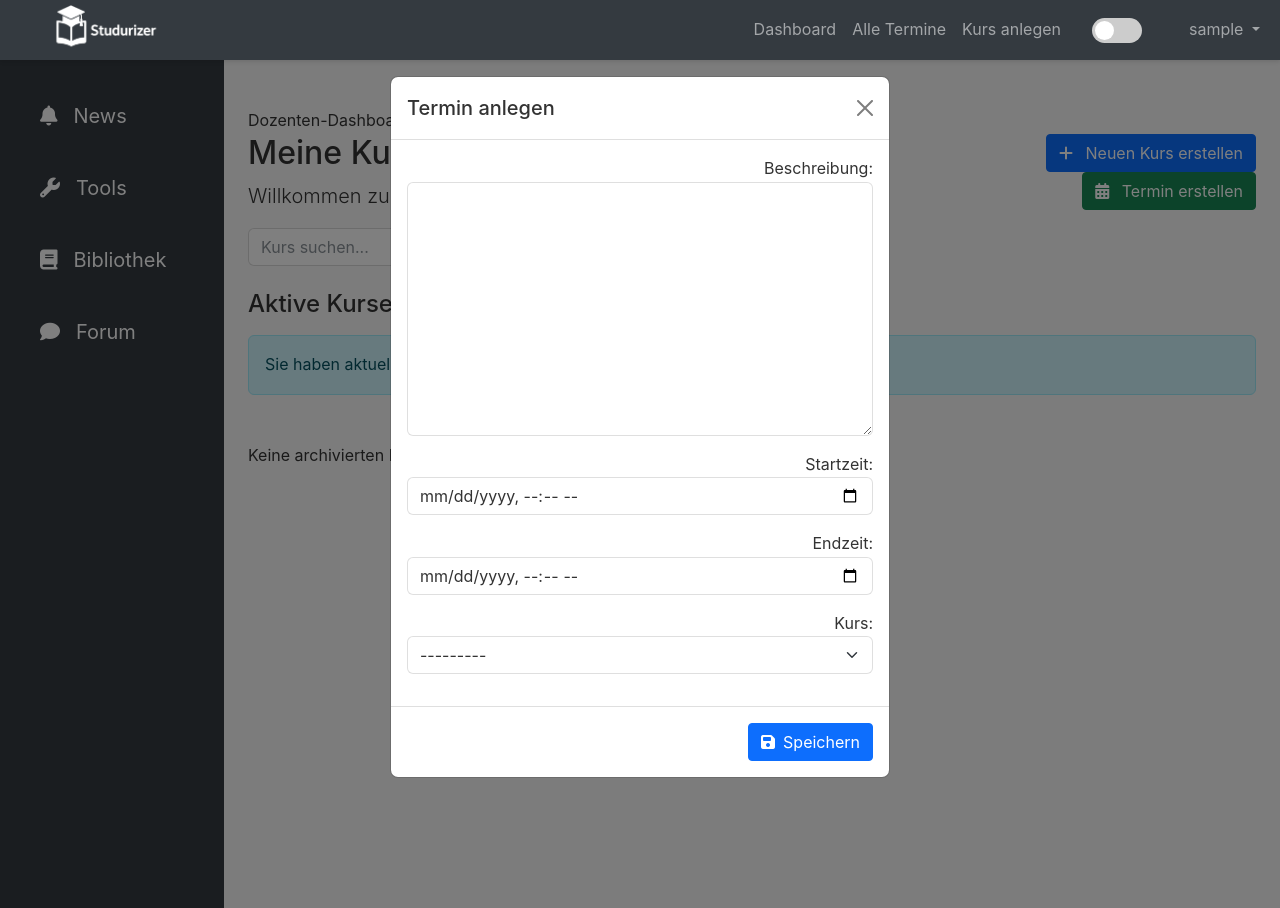
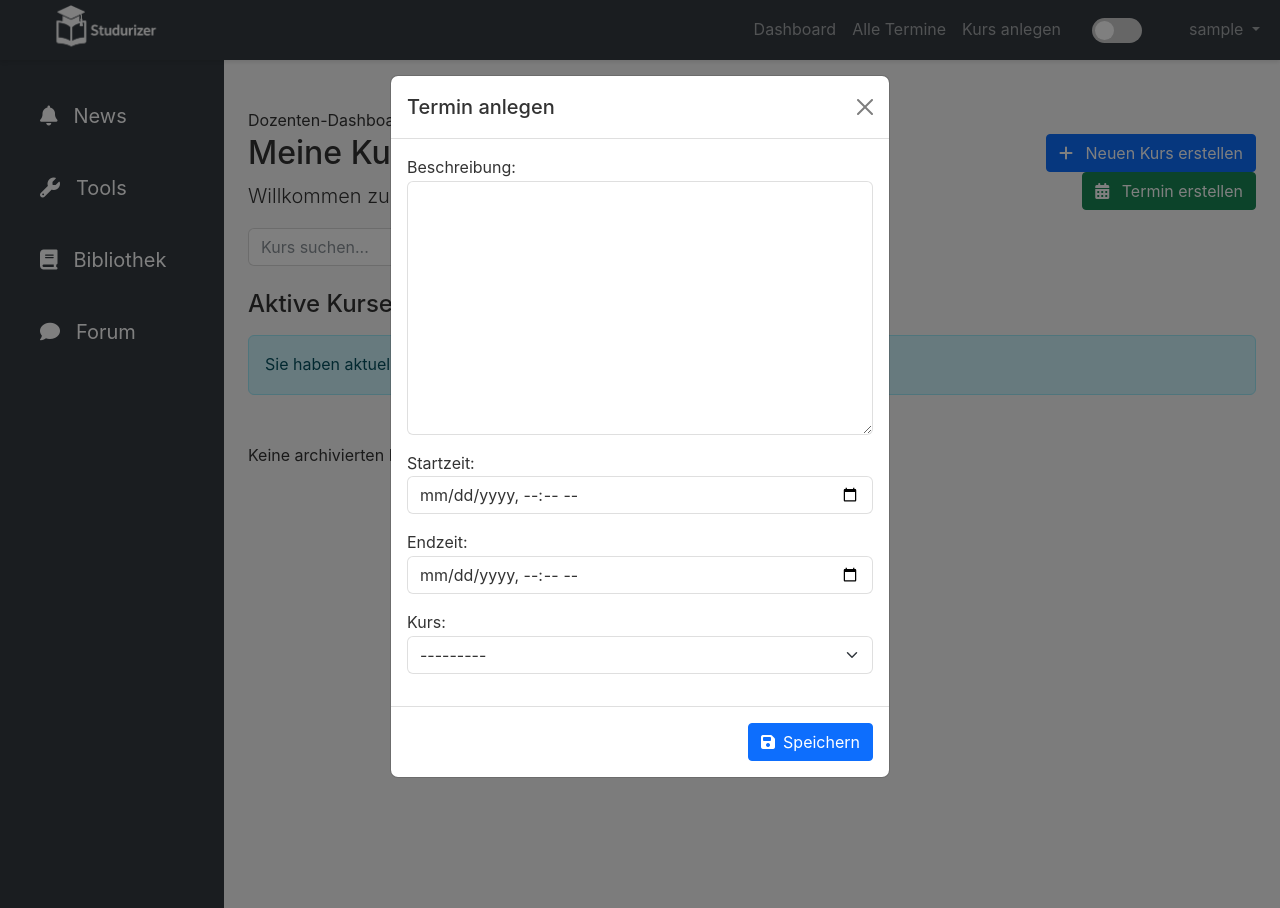
Before and after one commit to Johann110/Studurizer-Fallstudie-Software-Engineering, a Django app: page / in a window 1280 px wide, after a click on "Termin erstellen". Run offline with Django 5.2, Linux system fonts and the light colour scheme; the visitor is signed in with stand-in values (Sample User, id 1); data that the repository does not hold is empty; some libraries are stand-ins or nearby versions.

Commit message:
fix modal for events

```diff
--- a/static/css/style.css
+++ b/static/css/style.css
@@ -807,3 +807,20 @@ input[type="date"], input[type="time"], input[type="datetime-local"] {
 [data-theme="dark"] #course-dropzone {
     border: 1px solid var(--border-color) !important;
 }
+
+/* Modal über dem Header anzeigen */
+.modal-backdrop {
+    z-index: 10500 !important; /* Zwischen Header (10000) und Modal */
+}
+
+.modal {
+    z-index: 11000 !important; /* Höher als Header (10000) */
+}
+
+#createEventModal .modal-body {
+    text-align: left;
+}
+
+#createEventModal .modal-dialog {
+    margin-top: 3vh; /* Passt den Abstand nach oben an */
+}
```
